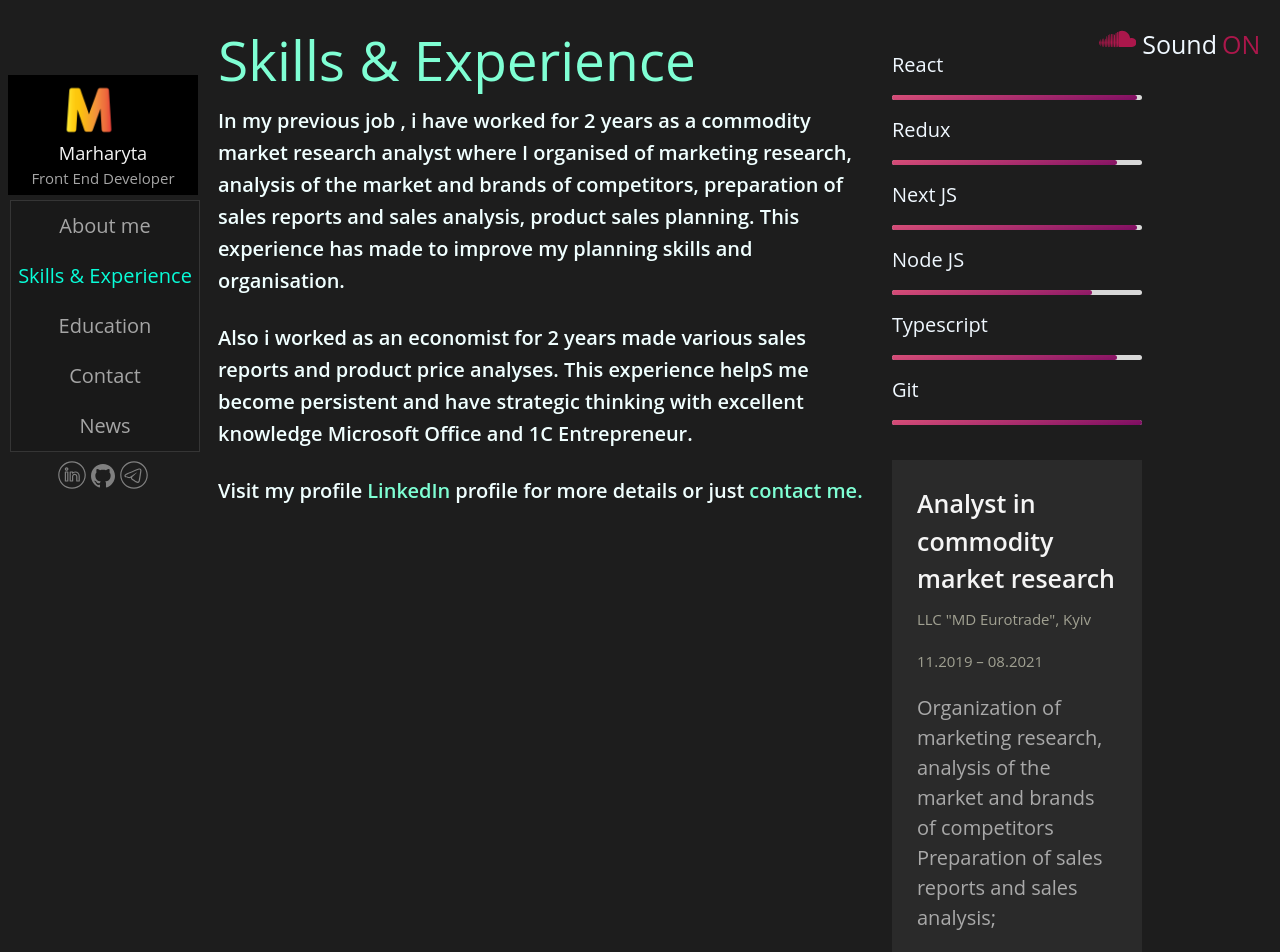
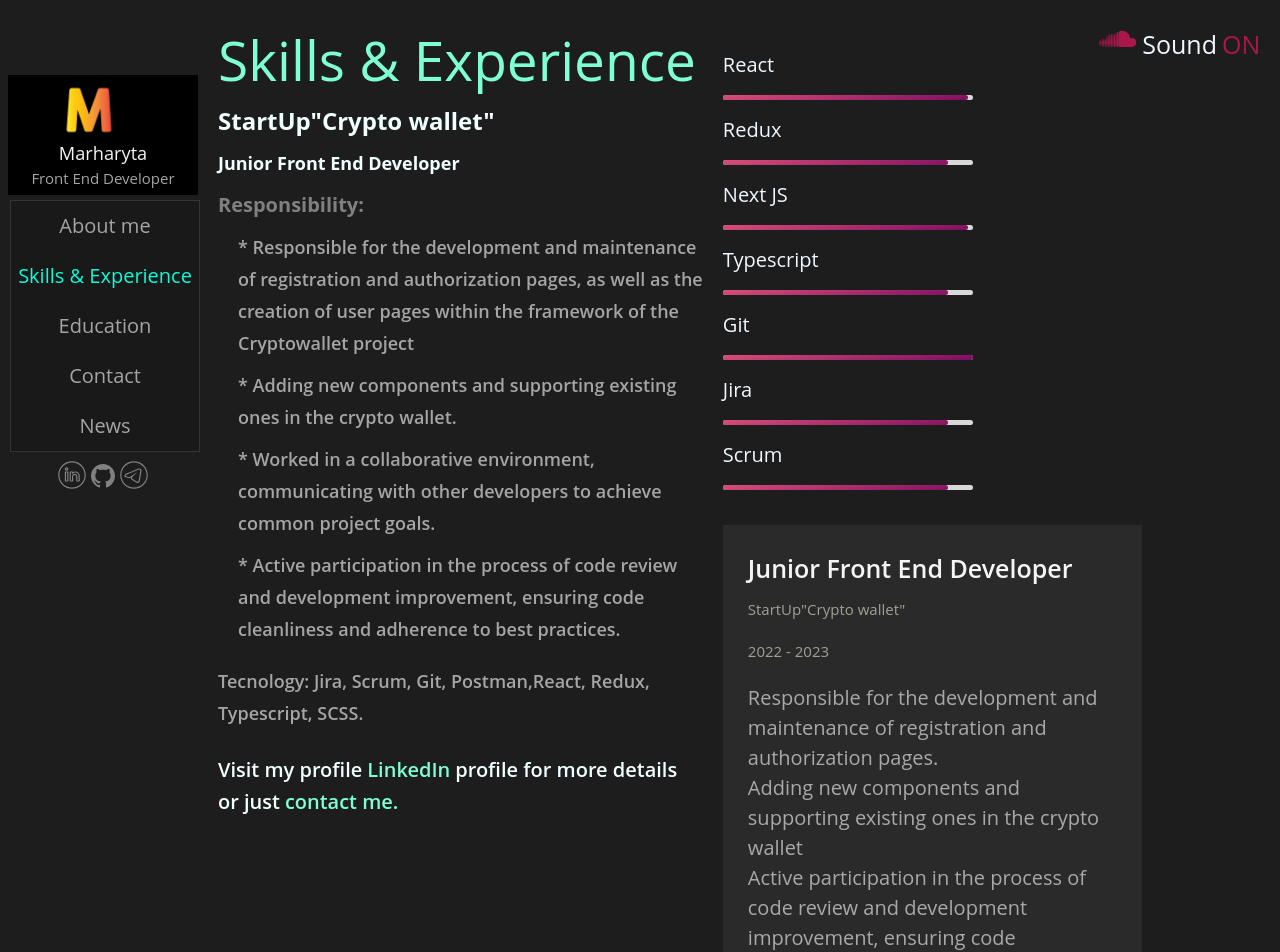
Before and after one commit to MarharytaSomash/marharyta-somash-web-site, a Next.js app: page /skills in a window 1280 px wide. Shown: the top 952 px of the page. Built offline with nearby package versions, Linux system fonts and the light colour scheme.

Commit message:
[main/website] some fix and improve style

```diff
--- a/components/Skills.tsx
+++ b/components/Skills.tsx
@@ -15,18 +15,34 @@ const Skills: FC = () => {
 
                     <div className={styles.skills_describe}>
                         <div>
-                            In my previous job , i have worked for 2 years as a commodity market
-                            research analyst where I organised of marketing research, analysis of
-                            the market and brands of competitors, preparation of sales reports and
-                            sales analysis, product sales planning. This experience has made to
-                            improve my planning skills and organisation.
+                            <h1>StartUp"Crypto wallet"</h1>
+                            <h2>Junior Front End Developer </h2>
+                            <h3>Responsibility:</h3>
+                            <ul>
+                                <li>
+                                    * Responsible for the development and maintenance of
+                                    registration and authorization pages, as well as the creation of
+                                    user pages within the framework of the Cryptowallet project
+                                </li>
+                                <li>
+                                    * Adding new components and supporting existing ones in the
+                                    crypto wallet.
+                                </li>
+                                <li>
+                                    * Worked in a collaborative environment, communicating with
+                                    other developers to achieve common project goals.{" "}
+                                </li>
+                                <li>
+                                    * Active participation in the process of code review and
+                                    development improvement, ensuring code cleanliness and adherence
+                                    to best practices.
+                                </li>
+                            </ul>
+                            <p>
+                                Tecnology: Jira, Scrum, Git, Postman,React, Redux, Typescript, SCSS.
+                            </p>
                         </div>
-                        <div>
-                            Also i worked as an economist for 2 years made various sales reports and
-                            product price analyses. This experience helpS me become persistent and
-                            have strategic thinking with excellent knowledge Microsoft Office and 1C
-                            Entrepreneur.
-                        </div>
+
                         <div>
                             Visit my profile
                             <Link href={"https://www.linkedin.com/in/marharyta-somash-aa7010197/"}>
@@ -46,7 +62,22 @@ const Skills: FC = () => {
                             </div>
                         ))}
                     </div>
-
+                    <section className={styles.experience}>
+                        <h2>Junior Front End Developer</h2>
+                        <h3>StartUp"Crypto wallet"</h3>
+                        <h4>2022 - 2023</h4>
+                        <p>
+                            Responsible for the development and maintenance of registration and
+                            authorization pages.
+                        </p>
+                        <p>
+                            Adding new components and supporting existing ones in the crypto wallet
+                        </p>
+                        <p>
+                            Active participation in the process of code review and development
+                            improvement, ensuring code cleanliness and adherence to best practices.
+                        </p>
+                    </section>
                     <section className={styles.experience}>
                         <h2> Analyst in commodity market research </h2>
                         <h3>LLC "MD Eurotrade", Kyiv</h3>
@@ -57,14 +88,6 @@ const Skills: FC = () => {
                         </p>
                         <p>Preparation of sales reports and sales analysis;</p>
                     </section>
-                    <section className={styles.experience}>
-                        <h2> Economist of the planning and analytical department</h2>
-                        <h3>PJSC "Tavria, House of vintage cognacs", Nova Khahovka</h3>
-                        <h4>11.2017 - 07.2019</h4>
-                        <p>Compilation and submission of statistical reports</p>
-                        <p>Calculation of efficiency of export supply</p>
-                        <p>Development of free selling and retail prices for products.</p>
-                    </section>
                 </div>
             </div>
         </>
--- a/components/constants/default_data.tsx
+++ b/components/constants/default_data.tsx
@@ -31,15 +31,19 @@ export const arraySphere: string[] = [
     "git",
     "typescript",
     "HTML",
-    "rest",
+    "Rest",
+    "Jira",
     "NextJS",
+    "Scrum",
+    "Postman",
 ];
 
 export const skills: skillsType = [
     { name: "React", done: "98" },
     { name: "Redux", done: "90" },
     { name: "Next JS", done: "98" },
-    { name: "Node JS", done: "80" },
     { name: "Typescript", done: "90" },
     { name: "Git", done: "100" },
+    { name: "Jira", done: "90" },
+    { name: "Scrum", done: "90" },
 ];
--- a/styles/Skills.module.scss
+++ b/styles/Skills.module.scss
@@ -25,6 +25,35 @@
             line-height: 32px;
             align-self: flex-start;
             width: 100%;
+            div h1 {
+                font-size: 24px;
+                font-weight: bold;
+                margin-bottom: 10px;
+            }
+
+            div h2 {
+                font-size: 18px;
+                font-weight: bold;
+                margin-bottom: 10px;
+            }
+            div h3 {
+                font-size: 20px;
+                font-weight: bold;
+                margin-bottom: 10px;
+                color: rgb(130, 127, 127);
+            }
+            div ul {
+                margin-left: 20px;
+                margin-bottom: 20px;
+            }
+
+            div li,
+            div p {
+                color: rgb(166, 165, 165);
+                font-size: 18px;
+                margin-bottom: 10px;
+            }
+
             div {
                 margin-bottom: 25px;
                 a {
```
Also changed, not shown: components/Education.tsx (+4 -11 lines), components/about/About.tsx (+9 -15 lines).
